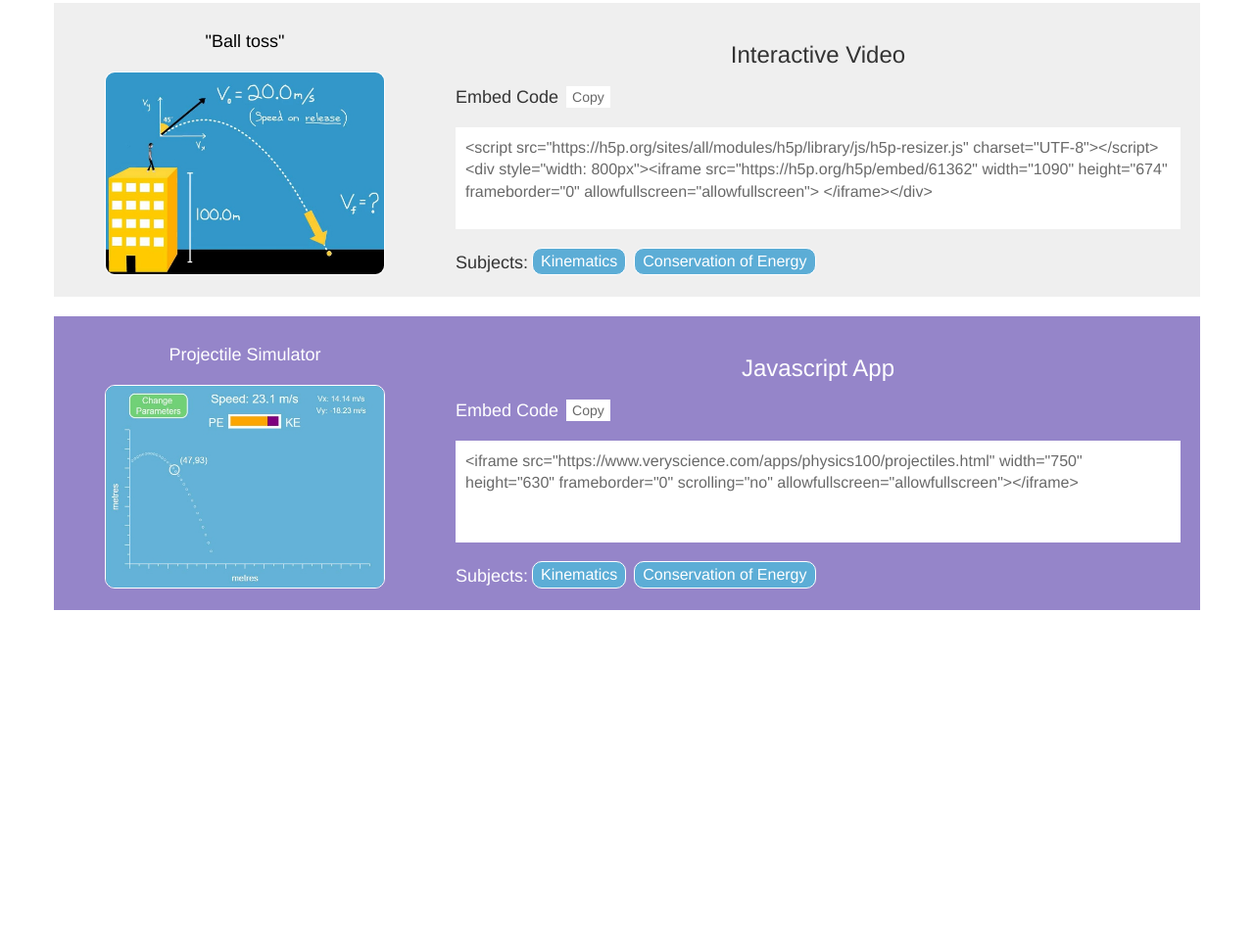
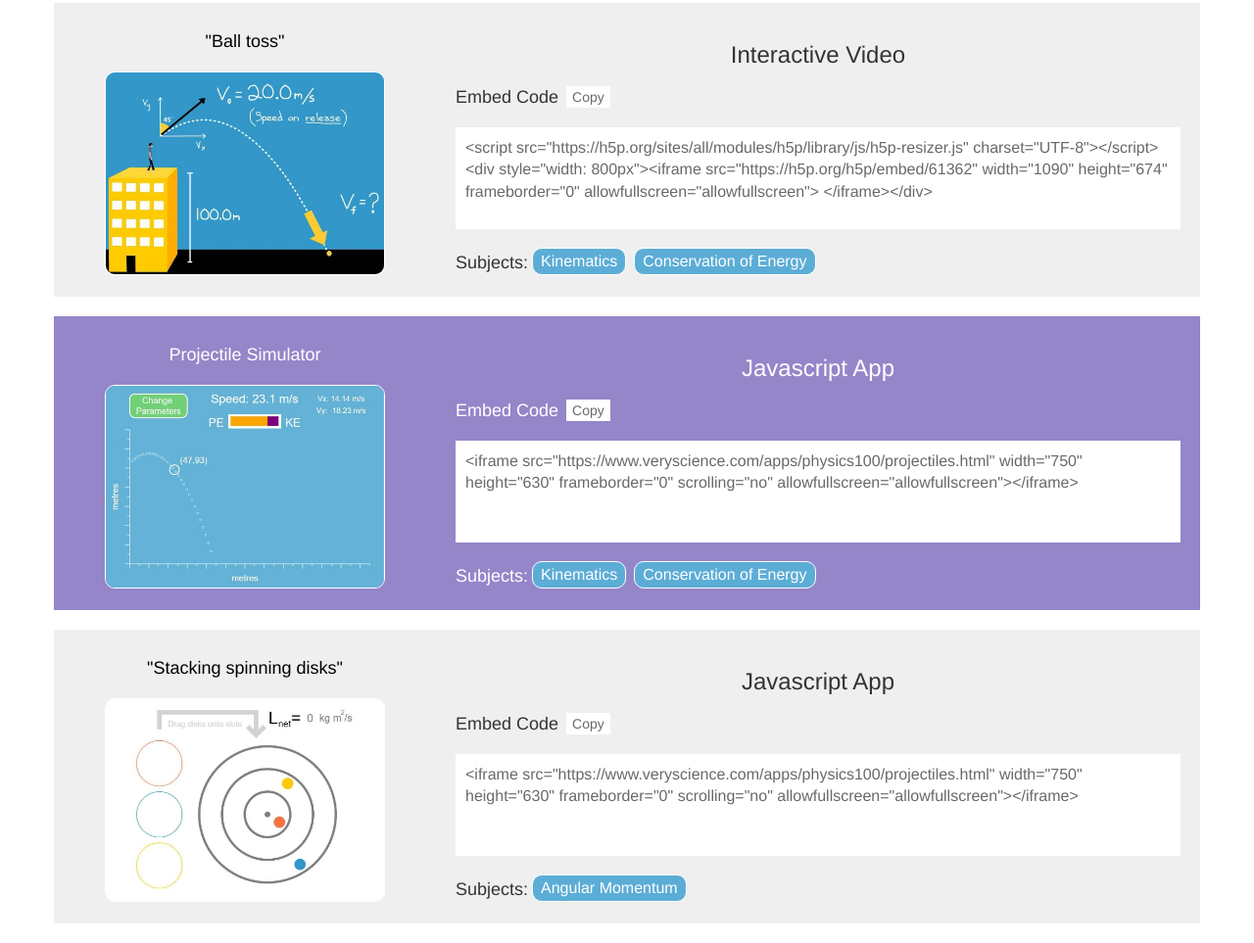
Before and after one commit to samthe13th/physics100, a plain HTML site: page public/physics100.html in a window 1280 px wide. Shown: the part 1448-2411 px from the top of the page at 98% size. Before the commit the page ends 2111 px from the top, so only its background shows below. Drawn offline with Linux system fonts and the light colour scheme.

Commit message:
add disks app to main page

```diff
--- a/public/physics100.html
+++ b/public/physics100.html
@@ -38,7 +38,8 @@
         </div>
     </div>
     <div id="freebody" style="background:#fff" class="lity-hide">
-        <iframe src="https://www.veryscience.com/apps/physics100/freebody.html" width="750" height="630" frameborder="0" scrolling="no" allowfullscreen="allowfullscreen"></iframe>
+        <iframe src="https://www.veryscience.com/apps/physics100/freebody.html" width="750" height="630" frameborder="0" scrolling="no"
+            allowfullscreen="allowfullscreen"></iframe>
     </div>
     <div id="balltoss" style="background:#fff" class="lity-hide">
         <div class="ivideo">
@@ -46,7 +47,12 @@
         </div>
     </div>
     <div id="projectiles" style="background:#fff" class="lity-hide">
-        <iframe src="https://www.veryscience.com/apps/physics100/projectiles.html" width="600" height="525" frameborder="0" scrolling="no" allowfullscreen="allowfullscreen"></iframe>
+        <iframe src="https://www.veryscience.com/apps/physics100/projectiles.html" width="600" height="525" frameborder="0" scrolling="no"
+            allowfullscreen="allowfullscreen"></iframe>
+    </div>
+    <div id="disks" style="background:#fff" class="lity-hide">
+        <iframe src="https://www.veryscience.com/apps/physics100/disks.html" width="410" height="450" frameborder="0" scrolling="no"
+            allowfullscreen="allowfullscreen"></iframe>
     </div>
     <div class="container samseg">
         <div class="row lighttheme">
@@ -216,7 +222,34 @@
             </div>
         </div>
     </div>
-    <br><br>
+    <br>
+    <div class="container samseg">
+        <div class="row lighttheme">
+            <a href="#disks" data-lity>
+                <div class="col-xs-12 col-sm-6 col-lg-4 samapp-container">
+                    <h4 class="black">"Stacking spinning disks"</h4>
+                    <img class='vid-thumbnail' src="img/thumbnails/disks.jpg" alt="">
+                </div>
+            </a>
+            <div class="col-xs-12 col-sm-6 col-lg-8 samapp-container">
+                <h3>Javascript App</h3>
+                <div class="floatleft">
+                    <h4>Embed Code</h4>
+                </div>
+                <div class="floatleft">
+                    <button class="smallbtn" onclick="copytxt('#disks-em')">Copy</button>
+                </div>
+                <textarea readonly="true" id="disks-em" class="embedcode">&ltiframe src="https://www.veryscience.com/apps/physics100/projectiles.html" width="750" height="630" frameborder="0" scrolling="no" allowfullscreen="allowfullscreen"&gt&lt/iframe&gt</textarea>
+                <div class="floatleft">
+                    <h4>Subjects:</h4>
+                </div>
+                <ul>
+                    <li class='tag floatleft'>Angular Momentum</li>
+                </ul>
+            </div>
+        </div>
+    </div>
+    <br>
 </body>
 
 </html>
```
Also changed, not shown: public/img/thumbnails/disks.jpg (added).
